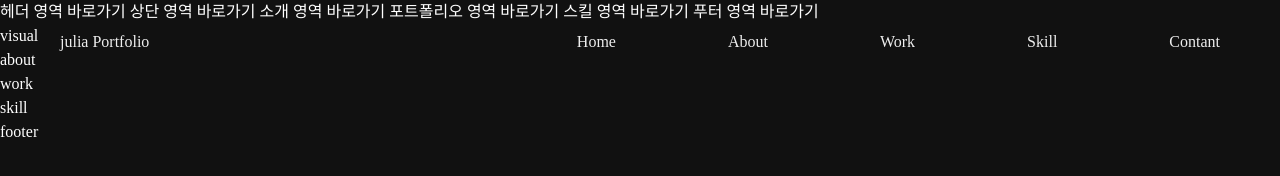
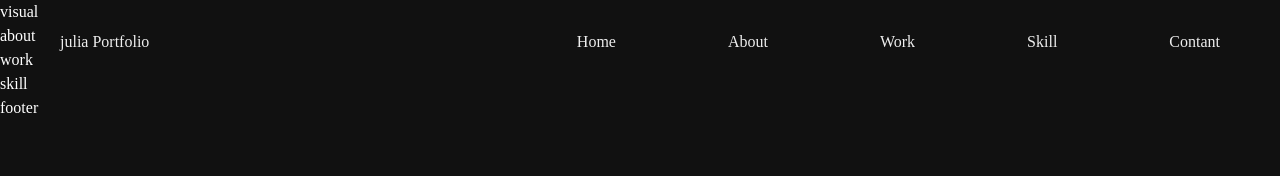
Before and after one commit to lee-juyoung1160/portfolio2023_vite, a website built with Vite: page src/index.html in a window 1280 px wide. Built offline with nearby package versions, Linux system fonts and the light colour scheme; some packages are replaced by stand-ins of ours; a web font is replaced by a local one.

Commit message:
기타 효과 추가 및 skip 히든처리

```diff
--- a/src/assets/css/setting/reset.css
+++ b/src/assets/css/setting/reset.css
@@ -100,3 +100,19 @@ meter {
 :where(dialog:modal) {
     all: revert;
 }
+
+/* 스킵메뉴 */
+#skip a {
+    position: absolute;
+    left: 10px;
+    top: -92px;
+    z-index: 100000;
+    font-size: 1rem;
+    padding: 10px 30px;
+    color: var(--white);
+    background: var(--black);
+}
+#skip a:focus,
+#skip a:active {
+    top: 10px;
+}
--- a/src/assets/js/cursor.js
+++ b/src/assets/js/cursor.js
@@ -1,85 +1,85 @@
 export function cursor() {
-    console.log(cursor);
-    // const cursor = document.querySelector('#cursor');
-    // const cursorCircle = cursor.querySelector('.cursor__circle');
 
-    // const mouse = { x: -100, y: -100 }; // mouse pointer's coordinates
-    // const pos = { x: 0, y: 0 }; // cursor's coordinates
-    // const speed = 0.2; // between 0 and 1
+    const cursor = document.querySelector('#cursor');
+    const cursorCircle = cursor.querySelector('.cursor__circle');
 
-    // const updateCoordinates = e => {
-    //     mouse.x = e.clientX + 5;
-    //     mouse.y = e.clientY + 5;
-    // }
+    const mouse = { x: -100, y: -100 }; // mouse pointer's coordinates
+    const pos = { x: 0, y: 0 }; // cursor's coordinates
+    const speed = 0.2; // between 0 and 1
 
-    // window.addEventListener('mousemove', updateCoordinates);
+    const updateCoordinates = e => {
+        mouse.x = e.clientX + 5;
+        mouse.y = e.clientY + 5;
+    }
 
-    // function getAngle(diffX, diffY) {
-    //     return Math.atan2(diffY, diffX) * 180 / Math.PI;
-    // }
+    window.addEventListener('mousemove', updateCoordinates);
 
-    // function getSqueeze(diffX, diffY) {
-    //     const distance = Math.sqrt(
-    //         Math.pow(diffX, 2) + Math.pow(diffY, 2)
-    //     );
-    //     const maxSqueeze = 0.15;
-    //     const accelerator = 1500;
-    //     return Math.min(distance / accelerator, maxSqueeze);
-    // }
+    function getAngle(diffX, diffY) {
+        return Math.atan2(diffY, diffX) * 180 / Math.PI;
+    }
 
-    // const updateCursor = () => {
-    // const diffX = Math.round(mouse.x - pos.x);
-    // const diffY = Math.round(mouse.y - pos.y);
+    function getSqueeze(diffX, diffY) {
+        const distance = Math.sqrt(
+            Math.pow(diffX, 2) + Math.pow(diffY, 2)
+        );
+        const maxSqueeze = 0.15;
+        const accelerator = 1500;
+        return Math.min(distance / accelerator, maxSqueeze);
+    }
 
-    // pos.x += diffX * speed;
-    // pos.y += diffY * speed;
+    const updateCursor = () => {
+    const diffX = Math.round(mouse.x - pos.x);
+    const diffY = Math.round(mouse.y - pos.y);
 
-    // const angle = getAngle(diffX, diffY);
-    // const squeeze = getSqueeze(diffX, diffY);
+    pos.x += diffX * speed;
+    pos.y += diffY * speed;
 
-    // const scale = 'scale(' + (1 + squeeze) + ', ' + (1 - squeeze) +')';
-    // const rotate = 'rotate(' + angle +'deg)';
-    // const translate = 'translate3d(' + pos.x + 'px ,' + pos.y + 'px, 0)';
+    const angle = getAngle(diffX, diffY);
+    const squeeze = getSqueeze(diffX, diffY);
 
-    // cursor.style.transform = translate;
-    //     cursorCircle.style.transform = rotate + scale;
-    // };
+    const scale = 'scale(' + (1 + squeeze) + ', ' + (1 - squeeze) +')';
+    const rotate = 'rotate(' + angle +'deg)';
+    const translate = 'translate3d(' + pos.x + 'px ,' + pos.y + 'px, 0)';
 
-    // function loop() {
-    //     updateCursor();
-    //     requestAnimationFrame(loop);
-    // }
+    cursor.style.transform = translate;
+        cursorCircle.style.transform = rotate + scale;
+    };
 
-    // requestAnimationFrame(loop);
+    function loop() {
+        updateCursor();
+        requestAnimationFrame(loop);
+    }
 
-    // /* a 태그 전체에 cursor-class="arrow" 추가 */
-    // var aTags = Array.from(document.getElementsByTagName("a"));
-    // aTags.forEach(function(aTag) {
-    //     aTag.setAttribute("cursor-class", "arrow");
-    // });
+    requestAnimationFrame(loop);
 
-    // var aTags = Array.from(document.querySelectorAll(".mySkill li"));
-    // aTags.forEach(function(aTag) {
-    //     aTag.setAttribute("cursor-class", "arrow");
-    // });
+    /* a 태그 전체에 cursor-class="arrow" 추가 */
+    var aTags = Array.from(document.getElementsByTagName("a"));
+    aTags.forEach(function(aTag) {
+        aTag.setAttribute("cursor-class", "arrow");
+    });
 
-    // /* 게시글 수정버튼 cursor-class="arrow" 삭제 */
-    // var modifys = Array.from(document.getElementsByClassName("modify"));
-    // modifys.forEach(function(modify) {
-    //     modify.removeAttribute("cursor-class", "arrow");
-    // });
+    var aTags = Array.from(document.querySelectorAll(".mySkill li"));
+    aTags.forEach(function(aTag) {
+        aTag.setAttribute("cursor-class", "arrow");
+    });
 
-    // const cursorModifiers = document.querySelectorAll('[cursor-class]');
+    /* 게시글 수정버튼 cursor-class="arrow" 삭제 */
+    var modifys = Array.from(document.getElementsByClassName("modify"));
+    modifys.forEach(function(modify) {
+        modify.removeAttribute("cursor-class", "arrow");
+    });
 
-    // cursorModifiers.forEach(curosrModifier => {
-    //     curosrModifier.addEventListener('mouseenter', function() {
-    //         const className = this.getAttribute('cursor-class');
-    //         cursor.classList.add(className);
-    //     });
+    const cursorModifiers = document.querySelectorAll('[cursor-class]');
 
-    //     curosrModifier.addEventListener('mouseleave', function() {
-    //         const className = this.getAttribute('cursor-class');
-    //         cursor.classList.remove(className);
-    //     });
-    // });
+    cursorModifiers.forEach(curosrModifier => {
+        curosrModifier.addEventListener('mouseenter', function() {
+            const className = this.getAttribute('cursor-class');
+            cursor.classList.add(className);
+        });
+
+        curosrModifier.addEventListener('mouseleave', function() {
+            const className = this.getAttribute('cursor-class');
+            cursor.classList.remove(className);
+        });
+    });
 }
--- a/src/assets/js/smooth.js
+++ b/src/assets/js/smooth.js
@@ -1,3 +1,19 @@
+import Lenis from "@studio-freight/lenis";
+
 export function smooth() {
-    console.log(smooth)
+    const lenis = new Lenis({
+        duration: 1,
+        easing: (t) => Math.min(1, 1.001 - Math.pow(2, -10 * t))
+    });
+
+    function raf(time) {
+        lenis.raf(time)
+        requestAnimationFrame(raf);
+    }
+
+    requestAnimationFrame(raf);
+
+    lenis.on("scroll", (e) => {
+        console.log(e);
+    })
 }
```
Also changed, not shown: src/assets/css/common.css (+1 -15 lines).
